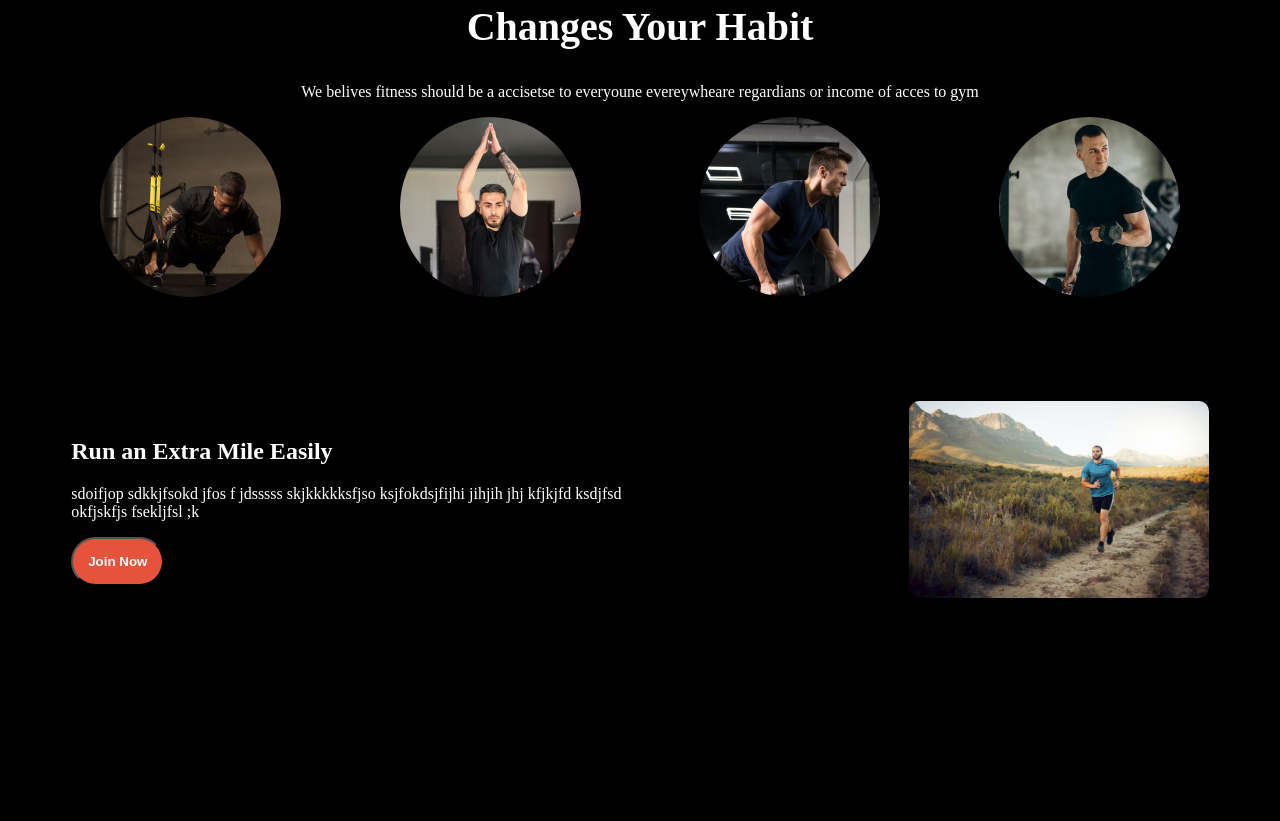
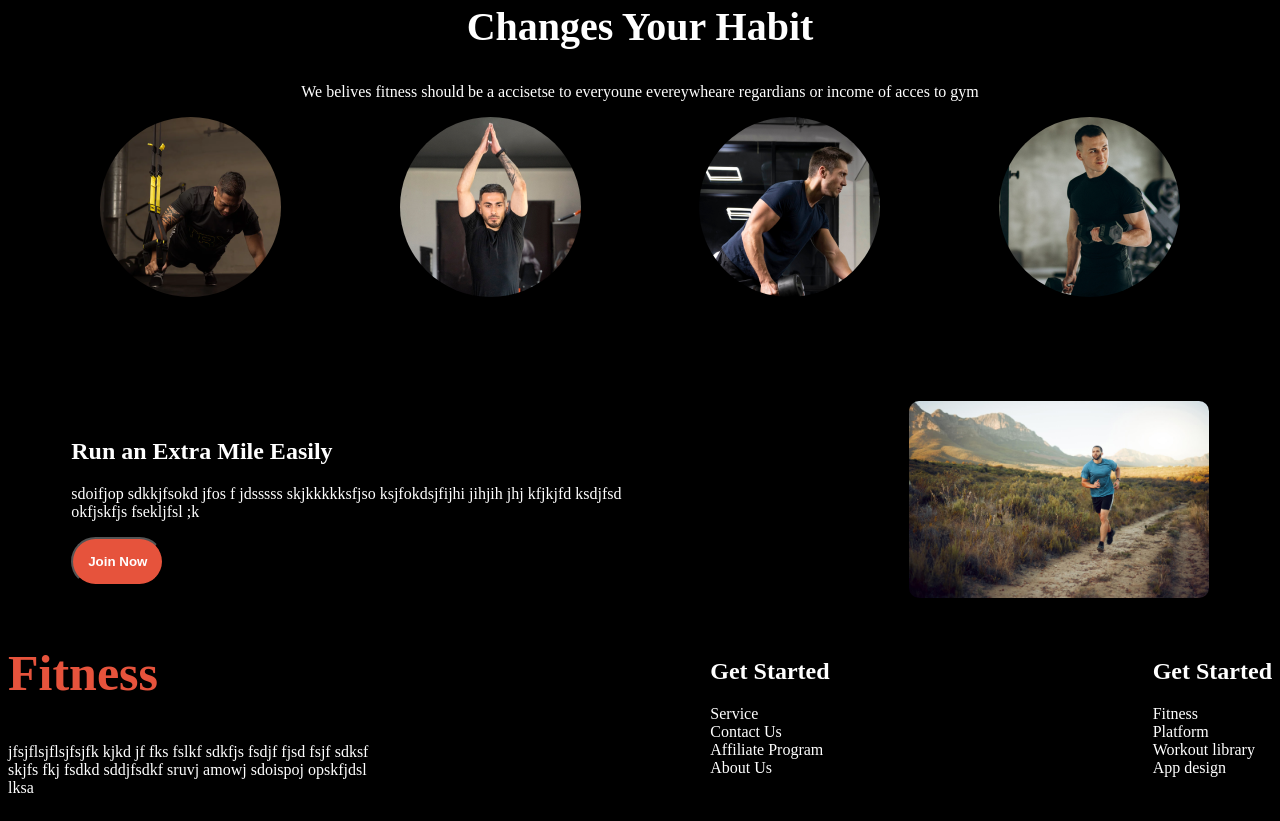
Before and after one commit to md-mohosin/assignment-2, a plain HTML site: page index.html in a window 1280 px wide. Shown: the part 769-1590 px from the top of the page. Before the commit the page ends 1379 px from the top, so only its background shows below. Drawn offline with Linux system fonts and the light colour scheme.

Commit message:
footer seciton add

```diff
--- a/index.html
+++ b/index.html
@@ -86,9 +86,35 @@
           </section>
           <!-- RUN SECTION END -->
 
+
     </main>
 
-    <footer></footer>
+    <footer>
+        <section class="footer">
+
+            <div class="footer-title">
+                <h1>Fitness</h1>
+                <p>jfsjflsjflsjfsjfk kjkd jf fks fslkf sdkfjs fsdjf fjsd fsjf sdksf skjfs fkj fsdkd sddjfsdkf sruvj amowj sdoispoj opskfjdsl lksa</p>
+            </div>
+
+            <div>
+                <h1>Get Started</h1>
+                <li>Service</li>
+                <li>Contact Us</li>
+                <li>Affiliate Program</li>
+                <li>About Us</li>
+            </div>
+
+            <div>
+                <h1>Get Started</h1>
+                <li>Fitness</li>
+                <li>Platform</li>
+                <li>Workout library</li>
+                <li>App design</li>
+            </div>
+
+        </section>
+    </footer>
 
 </body>
 
--- a/styles/style.css
+++ b/styles/style.css
@@ -36,14 +36,14 @@ nav ul a,
 li {
     text-decoration: none;
     list-style: none;
-    color: white;
+    /* color: white; */
 }
 
 .banner{
     display: flex;
     justify-content: space-between;
     align-items: center;
-    color: white;
+    /* color: white; */
 
 }
 .banner-text{
@@ -77,7 +77,6 @@ font-weight:600;
 }
 
 .habit{
-    color: white;
     margin-top: 100px;
 }
 
@@ -119,8 +118,18 @@ font-weight:600;
 
 
 
-
-
+.footer-title h1{
+    color: #E6533C;
+    font-size: 50px;
+}
+.footer-title{
+    width:  30%;
+}
+.footer{
+    display: flex;
+    justify-content: space-between;
+    align-items: center;
+}
 
 
 
@@ -159,5 +168,8 @@ font-weight:600;
         width: 350px;
         border-radius: 10px;
     }
+    .footer{
+        flex-direction: column;
+    }
 
 }
```
